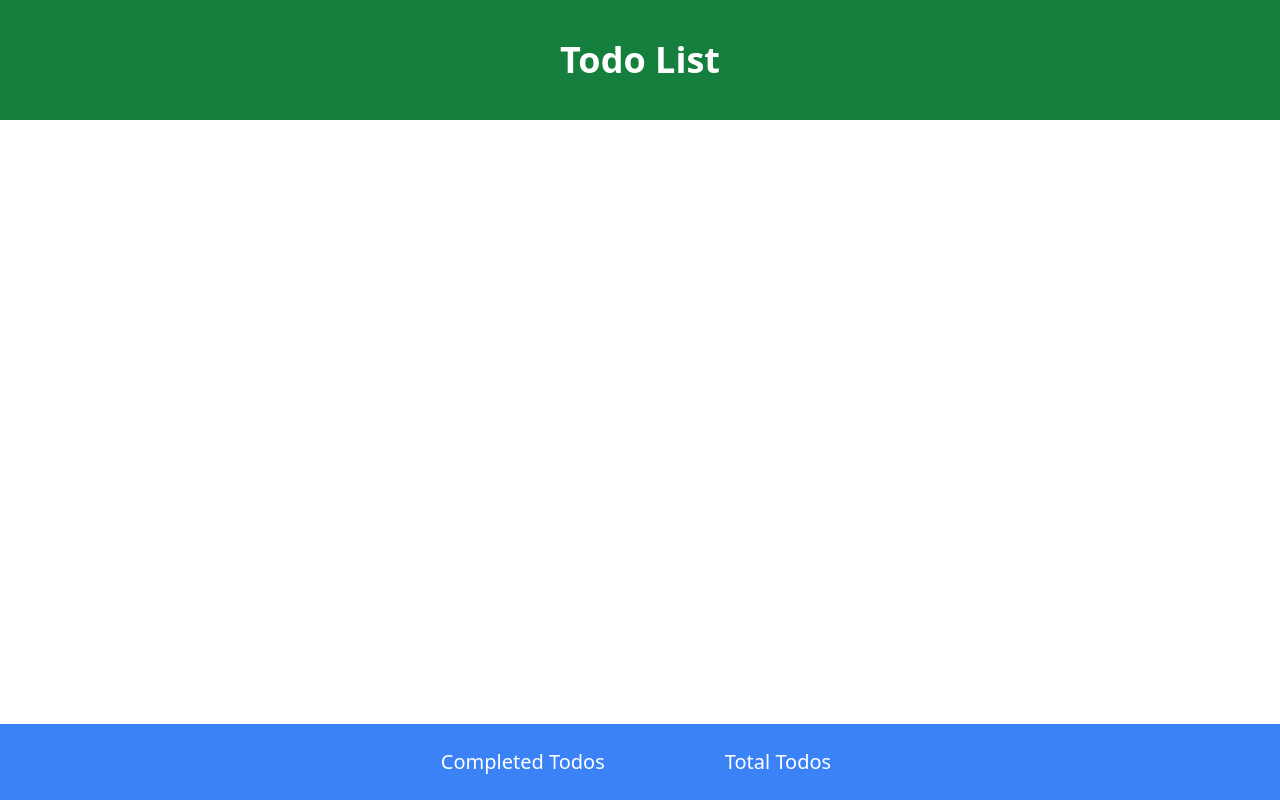
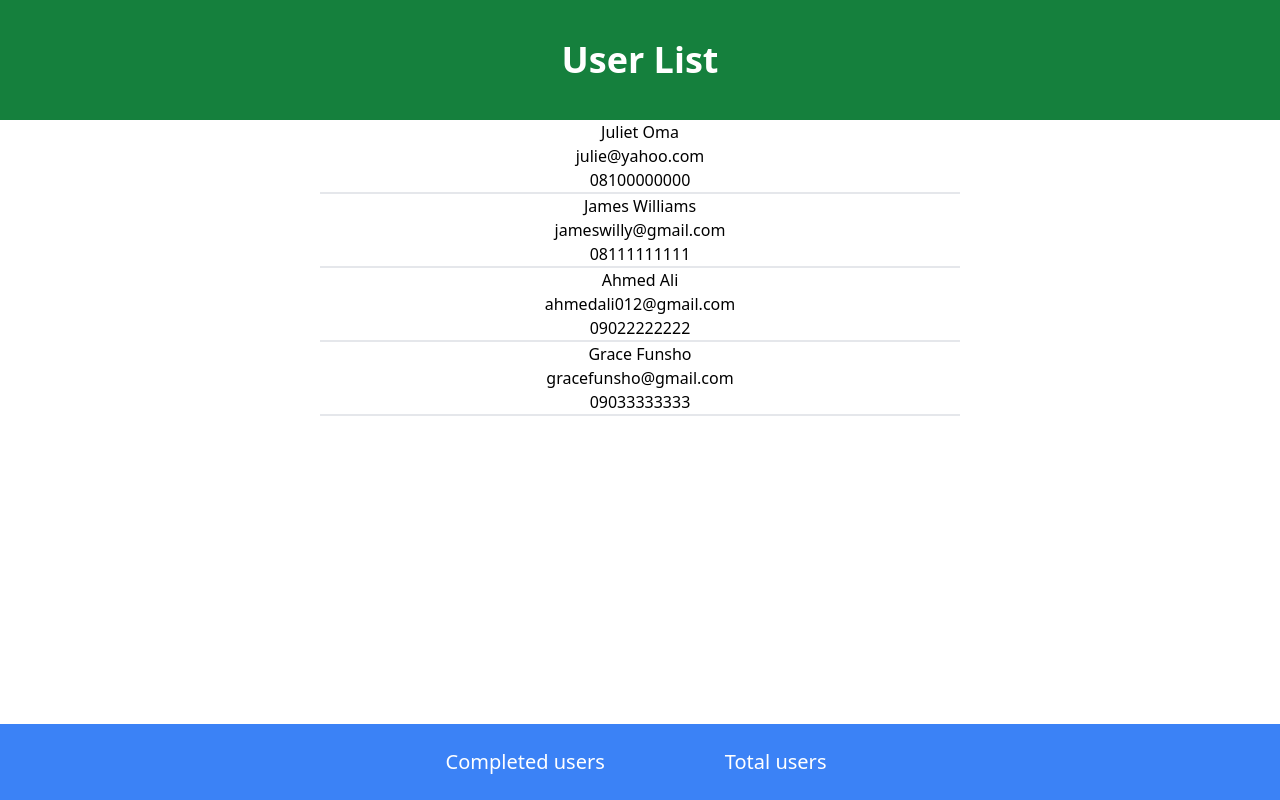
Before and after one commit to adonis47/crud-app, a React (Vite) app: page / in a window 1280 px wide. Built offline with nearby package versions, Linux system fonts and the light colour scheme.

Commit message:
user display

```diff
--- a/src/App.jsx
+++ b/src/App.jsx
@@ -1,11 +1,47 @@
 import Header from "./components/Header";
 import Footer from "./components/Footer";
+import { useState } from "react";
 function App() {
+const [userlist, setuserlist] = useState([
+  {
+    "id": "1",
+    "name": "Juliet Oma",
+    "email": "julie@yahoo.com",
+    "number": "08100000000"
+  },
+  {
+    "id": "2",
+    "name": "James Williams",
+    "email": "jameswilly@gmail.com",
+    "number": "08111111111"
+  },
+  {
+    "id": "3",
+    "name": "Ahmed Ali",
+    "email": "ahmedali012@gmail.com",
+    "number": "09022222222"
+  },
+  {
+    "id": "4",
+    "name": "Grace Funsho",
+    "email": "gracefunsho@gmail.com",
+    "number": "09033333333"
+  }
+])
   return (
     <>
       <Header />
+      {userlist.map((user)=>(
+        <div className="text-center w-1/2 mx-auto" key={user.id}>
+      <div>{user.name}</div>
+      <div>{user.email}</div>
+      <div>{user.number}</div>
+      <hr className="border border-solid divide-white  " />
 
+        </div>
+      ))}
       <Footer />
+
     </>
   );
 }
--- a/src/components/Footer.jsx
+++ b/src/components/Footer.jsx
@@ -2,8 +2,8 @@
 const Footer = () => {
   return (
     <div className='bg-blue-500 fixed bottom-0 text-xl w-full p-6 text-center text-white'>
-        <span className='m-14'>Completed Todos</span>
-        <span className='m-16'>Total Todos</span>
+        <span className='m-14'>Completed users</span>
+        <span className='m-16'>Total users</span>
     </div>
   )
 }
--- a/src/components/Header.jsx
+++ b/src/components/Header.jsx
@@ -1,8 +1,8 @@
 function Header() {
     return (
       <>
-        <h1 className="text-3xl text-center text-white text-4xl font-bold bg-green-700 w-full py-10">
-          Todo List
+        <h1 className=" text-center text-white text-4xl font-bold bg-green-700 w-full py-10">
+          User List
         </h1>
       </>
     );
```
